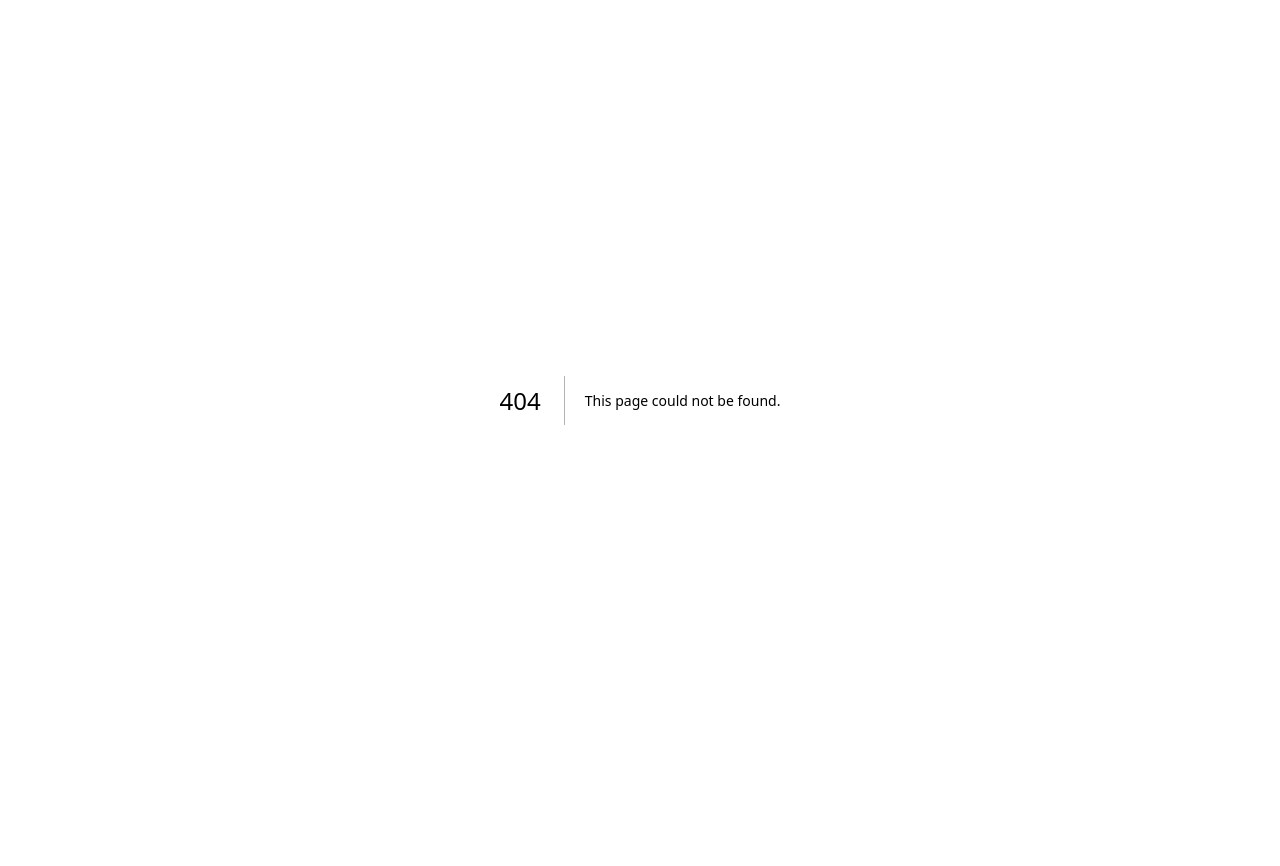
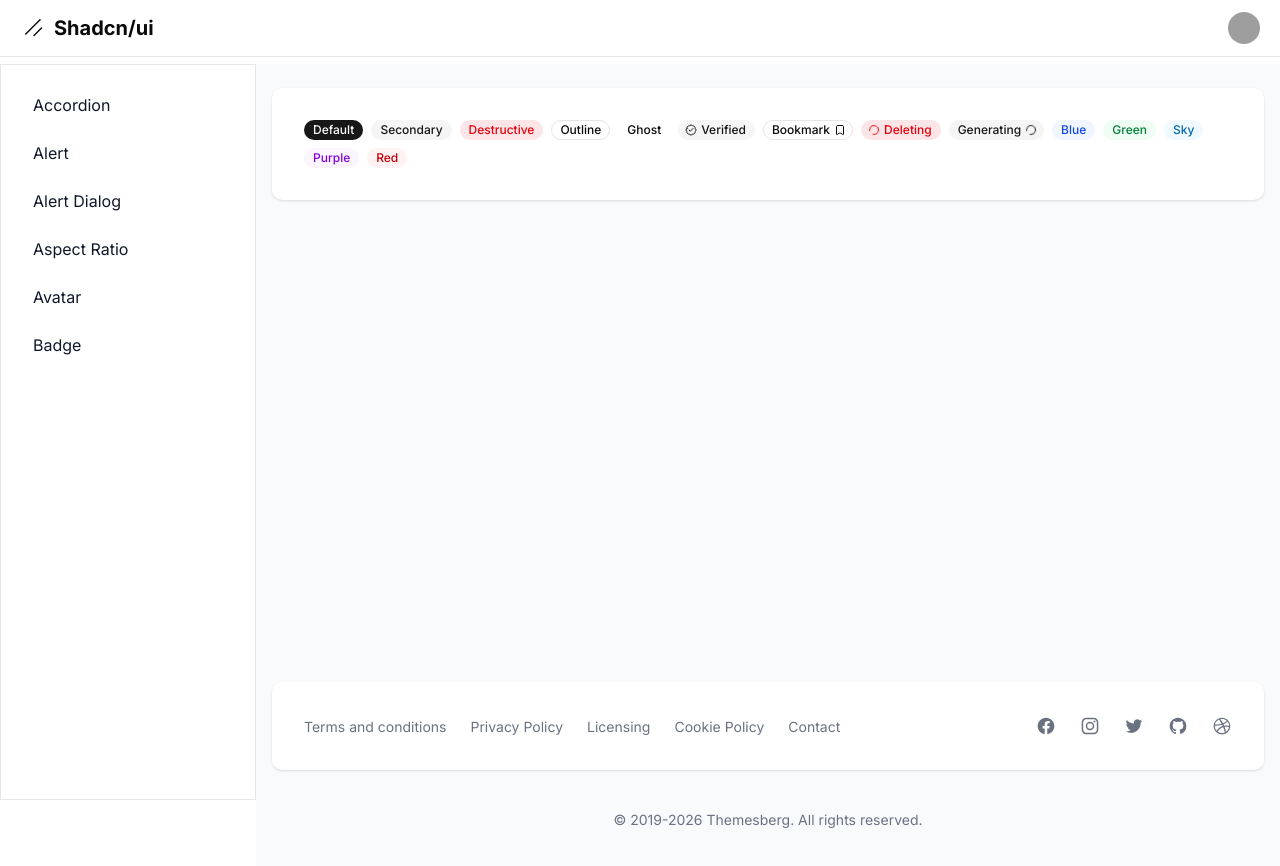
Before and after one commit to AndreDev12/shadcn-dashboard, a Next.js app: page /dashboard/badge in a window 1280 px wide. Before the commit this address had no page. Shown: the top 866 px of the page. Before the commit the page ends 800 px from the top, so only its background shows below. Built offline with nearby package versions, Linux system fonts and the light colour scheme; grey boxes are pictures that could not be loaded.

Commit message:
Components: Badge

```diff
--- /dev/null
+++ b/src/app/dashboard/badge/page.tsx
@@ -0,0 +1,48 @@
+import { BadgeCheck, BookmarkIcon } from 'lucide-react';
+
+import { Badge, Spinner } from '@/components/ui';
+
+export default function Page() {
+  return (
+    <div className="flex flex-wrap gap-2">
+      <Badge capitalize>default</Badge>
+      <Badge capitalize variant="secondary">
+        secondary
+      </Badge>
+      <Badge variant="destructive">Destructive</Badge>
+      <Badge variant="outline">Outline</Badge>
+      <Badge variant="ghost">Ghost</Badge>
+      <Badge variant="secondary">
+        <BadgeCheck data-icon="inline-start" />
+        Verified
+      </Badge>
+      <Badge variant="outline">
+        Bookmark
+        <BookmarkIcon data-icon="inline-end" />
+      </Badge>
+      <Badge variant="destructive">
+        <Spinner data-icon="inline-start" />
+        Deleting
+      </Badge>
+      <Badge variant="secondary">
+        Generating
+        <Spinner data-icon="inline-end" />
+      </Badge>
+      <Badge className="bg-blue-50 text-blue-700 dark:bg-blue-950 dark:text-blue-300">
+        Blue
+      </Badge>
+      <Badge className="bg-green-50 text-green-700 dark:bg-green-950 dark:text-green-300">
+        Green
+      </Badge>
+      <Badge className="bg-sky-50 text-sky-700 dark:bg-sky-950 dark:text-sky-300">
+        Sky
+      </Badge>
+      <Badge className="bg-purple-50 text-purple-700 dark:bg-purple-950 dark:text-purple-300">
+        Purple
+      </Badge>
+      <Badge className="bg-red-50 text-red-700 dark:bg-red-950 dark:text-red-300">
+        Red
+      </Badge>
+    </div>
+  );
+}
--- a/src/app/dashboard/layout.tsx
+++ b/src/app/dashboard/layout.tsx
@@ -10,8 +10,9 @@
   { name: 'alert', href: 'alert' },
   { name: 'alert dialog', href: 'alert-dialog' },
   { name: 'aspect ratio', href: 'aspect-ratio' },
+  { name: 'badge', href: 'badge' },
   { name: 'avatar', href: 'avatar' },
-];
+].sort((a, b) => a.name.localeCompare(b.name));
 
 export default function DashboardLayout({
   children,
--- /dev/null
+++ b/src/components/ui/badge.tsx
@@ -0,0 +1,57 @@
+import * as React from 'react';
+import { cva, type VariantProps } from 'class-variance-authority';
+import { Slot } from 'radix-ui';
+
+import { cn } from '@/lib/utils';
+
+const badgeVariants = cva(
+  'group/badge inline-flex h-5 w-fit shrink-0 items-center justify-center gap-1 overflow-hidden rounded-4xl border border-transparent px-2 py-0.5 text-xs font-medium whitespace-nowrap transition-all focus-visible:border-ring focus-visible:ring-[3px] focus-visible:ring-ring/50 has-data-[icon=inline-end]:pr-1.5 has-data-[icon=inline-start]:pl-1.5 aria-invalid:border-destructive aria-invalid:ring-destructive/20 dark:aria-invalid:ring-destructive/40 [&>svg]:pointer-events-none [&>svg]:size-3!',
+  {
+    variants: {
+      variant: {
+        default: 'bg-primary text-primary-foreground [a]:hover:bg-primary/80',
+        secondary:
+          'bg-secondary text-secondary-foreground [a]:hover:bg-secondary/80',
+        destructive:
+          'bg-destructive/10 text-destructive focus-visible:ring-destructive/20 dark:bg-destructive/20 dark:focus-visible:ring-destructive/40 [a]:hover:bg-destructive/20',
+        outline:
+          'border-border text-foreground [a]:hover:bg-muted [a]:hover:text-muted-foreground',
+        ghost:
+          'hover:bg-muted hover:text-muted-foreground dark:hover:bg-muted/50',
+        link: 'text-primary underline-offset-4 hover:underline',
+      },
+    },
+    defaultVariants: {
+      variant: 'default',
+    },
+  },
+);
+
+function Badge({
+  className,
+  variant = 'default',
+  asChild = false,
+  capitalize = false,
+  ...props
+}: React.ComponentProps<'span'> &
+  VariantProps<typeof badgeVariants> & {
+    asChild?: boolean;
+    capitalize?: boolean;
+  }) {
+  const Comp = asChild ? Slot.Root : 'span';
+
+  return (
+    <Comp
+      data-slot="badge"
+      data-variant={variant}
+      className={cn(
+        badgeVariants({ variant }),
+        capitalize && 'capitalize',
+        className,
+      )}
+      {...props}
+    />
+  );
+}
+
+export { Badge, badgeVariants };
--- a/src/components/ui/index.ts
+++ b/src/components/ui/index.ts
@@ -3,4 +3,6 @@
 export * from './alert-dialog';
 export * from './aspect-ratio';
 export * from './avatar';
+export * from './badge';
 export * from './button';
+export * from './spinner';
--- /dev/null
+++ b/src/components/ui/spinner.tsx
@@ -0,0 +1,16 @@
+import { Loader2Icon } from 'lucide-react';
+
+import { cn } from '@/lib/utils';
+
+function Spinner({ className, ...props }: React.ComponentProps<'svg'>) {
+  return (
+    <Loader2Icon
+      role="status"
+      aria-label="Loading"
+      className={cn('size-4 animate-spin', className)}
+      {...props}
+    />
+  );
+}
+
+export { Spinner };
```
